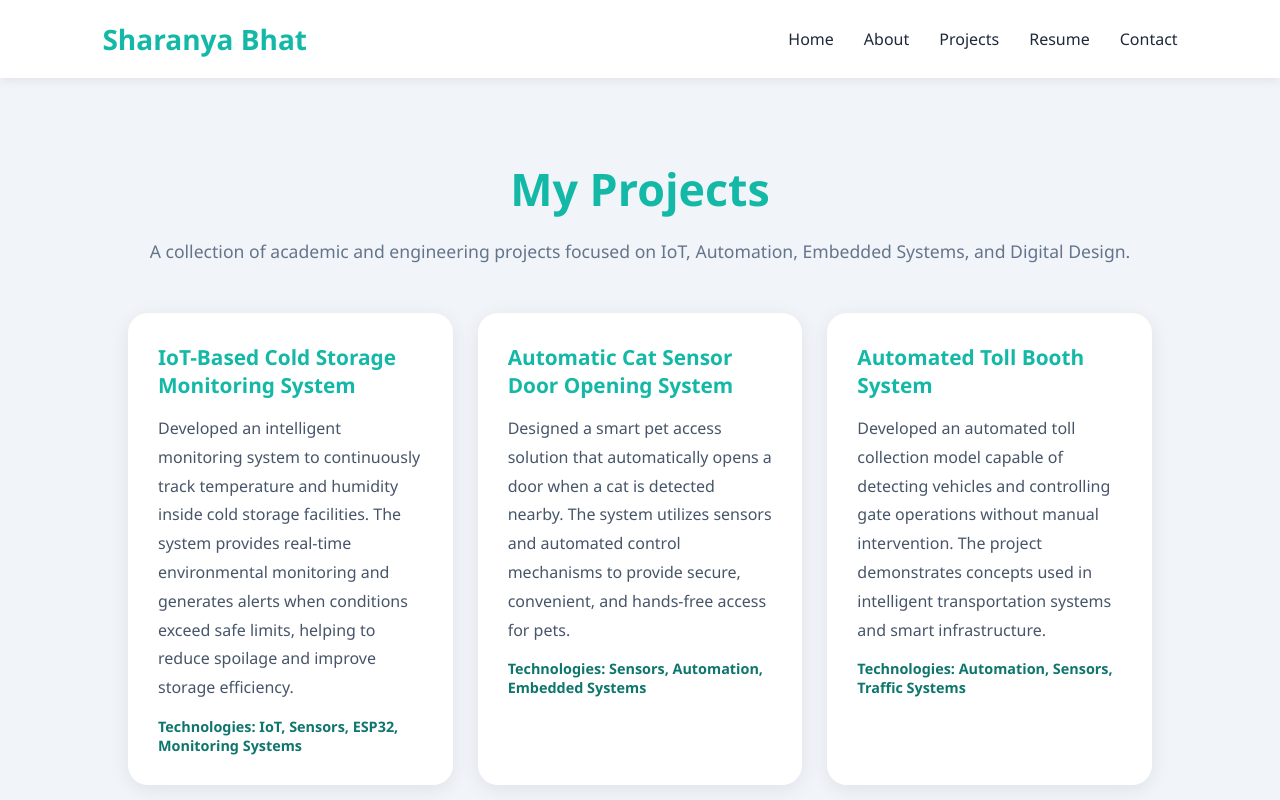
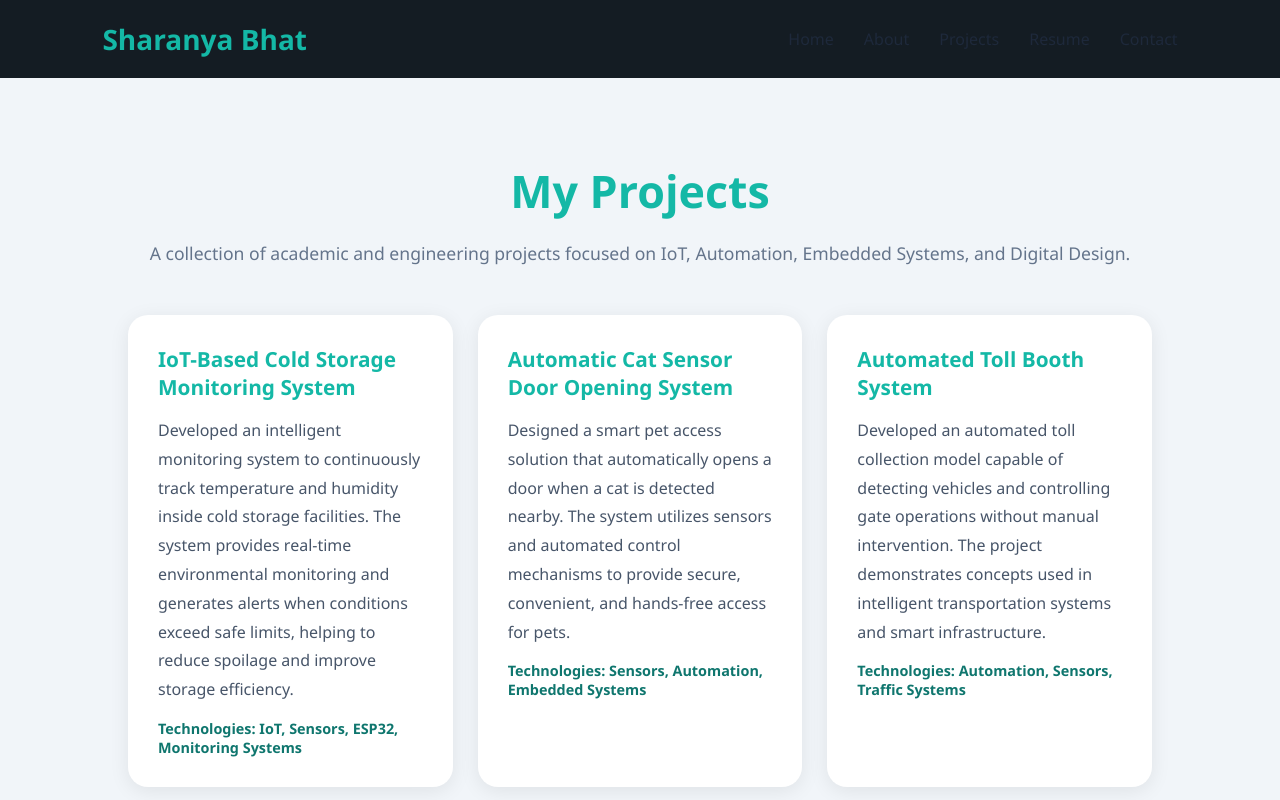
Before and after one commit to Sharanya202020/Sharanyaaa, a plain HTML site: page projects.html in a window 1280 px wide. Shown: the top 800 px of the page. Drawn offline with Linux system fonts and the light colour scheme.

Commit message:
fixed navbar and layout

```diff
--- a/projects.html
+++ b/projects.html
@@ -19,15 +19,26 @@ body{
 }
 
 /* Navbar */
-nav{
-    display:flex;
-    justify-content:space-between;
-    align-items:center;
-    padding:20px 8%;
-    background:white;
-    box-shadow:0 2px 10px rgba(0,0,0,0.08);
+nav {
+    display: flex;
+    justify-content: space-between;
+    align-items: center;
+    padding: 20px 8%;
+
+    position: fixed;
+    top: 0;
+    left: 0;
+    width: 100%;
+    z-index: 1000;
+
+    background: rgba(8, 16, 24, 0.95);
+    backdrop-filter: blur(10px);
 }
 
+body {
+    margin: 0;
+    padding-top: 80px;
+}
 .logo{
     font-size:28px;
     font-weight:bold;
```
Also changed, not shown: 2 other files.
